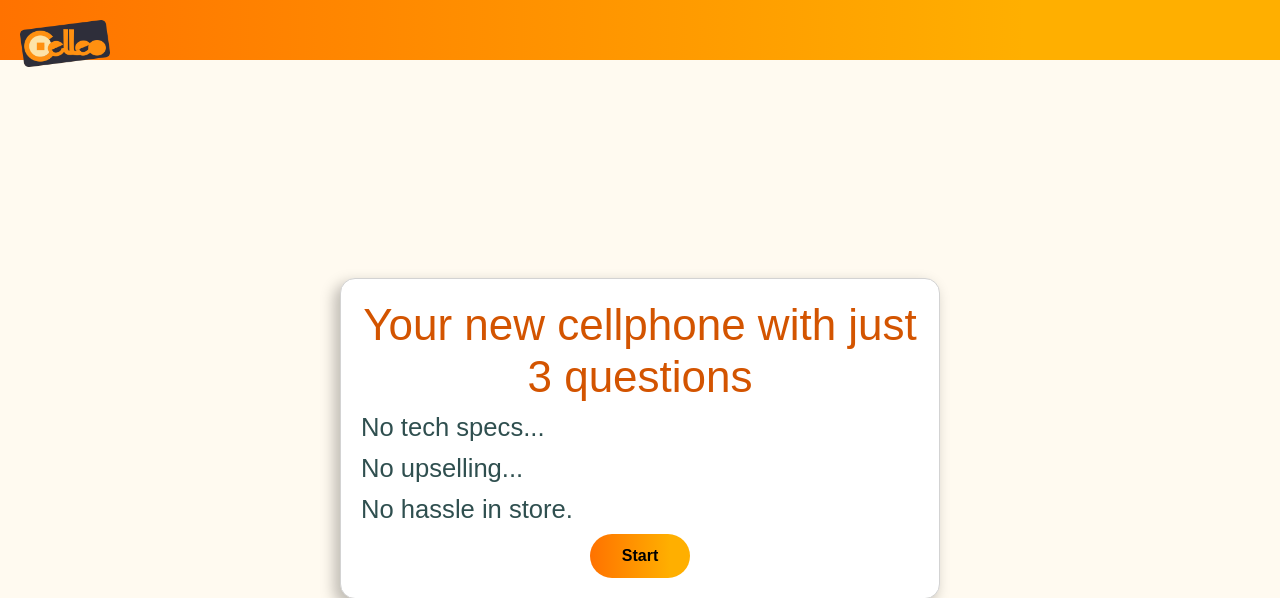
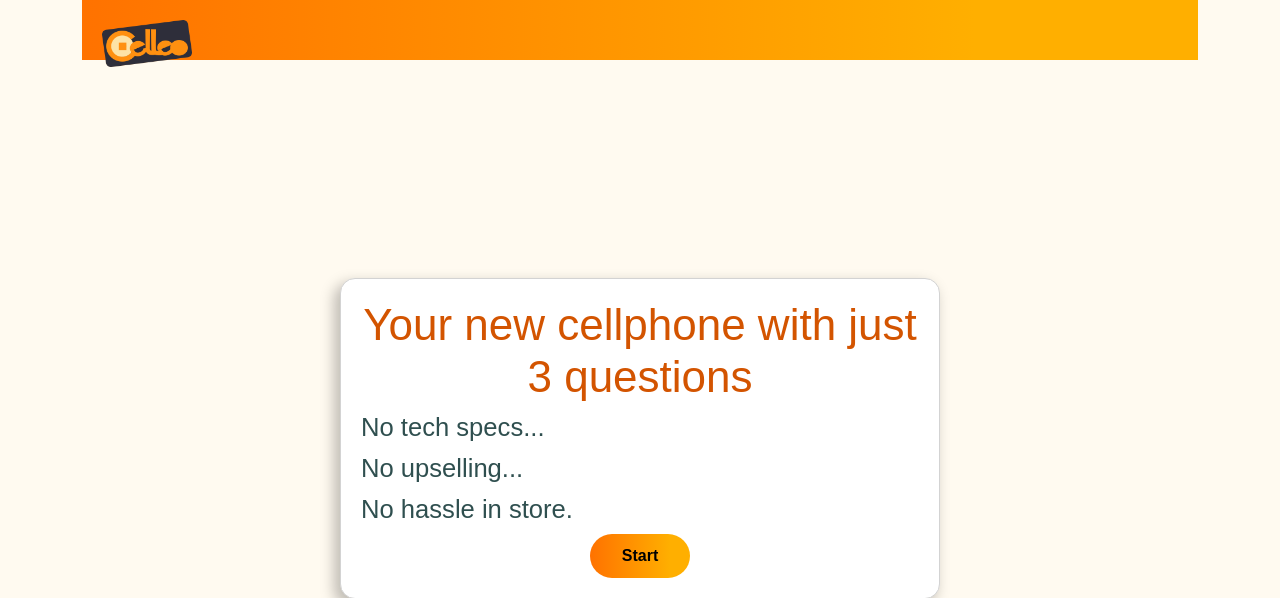
Before and after one commit to t0mG33/phonSphere, a PHP site: page / in a window 1280 px wide. Shown: the top 598 px of the page. Run offline with PHP 8.4, Linux system fonts and the light colour scheme; style sheets or scripts are compiled from the project's sources.

Commit message:
Added Bootstrap grid on navbar

```diff
--- a/includes/navbar.php
+++ b/includes/navbar.php
@@ -1,5 +1,11 @@
-<div class="navbar">
-    <a id="logo" href="#">
-        <img src="img/logo.png" alt="">
-    </a>
+<div class="container">
+    <div class="row">
+        <div class="col-12">
+            <div class="navbar">
+                <a id="logo" href="#">
+                    <img src="img/logo.png" alt="">
+                </a>
+            </div>
+        </div>
+    </div>
 </div>
```
